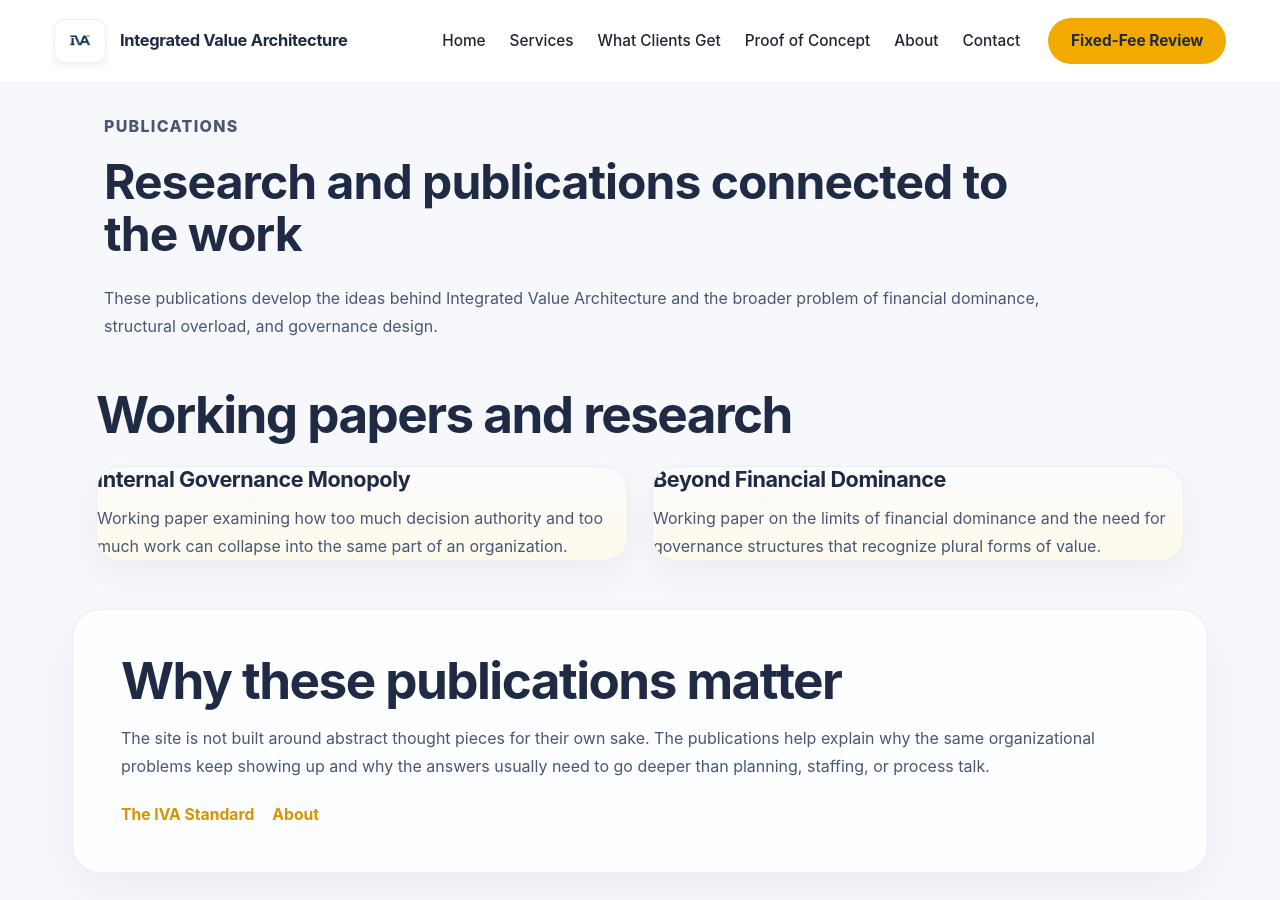
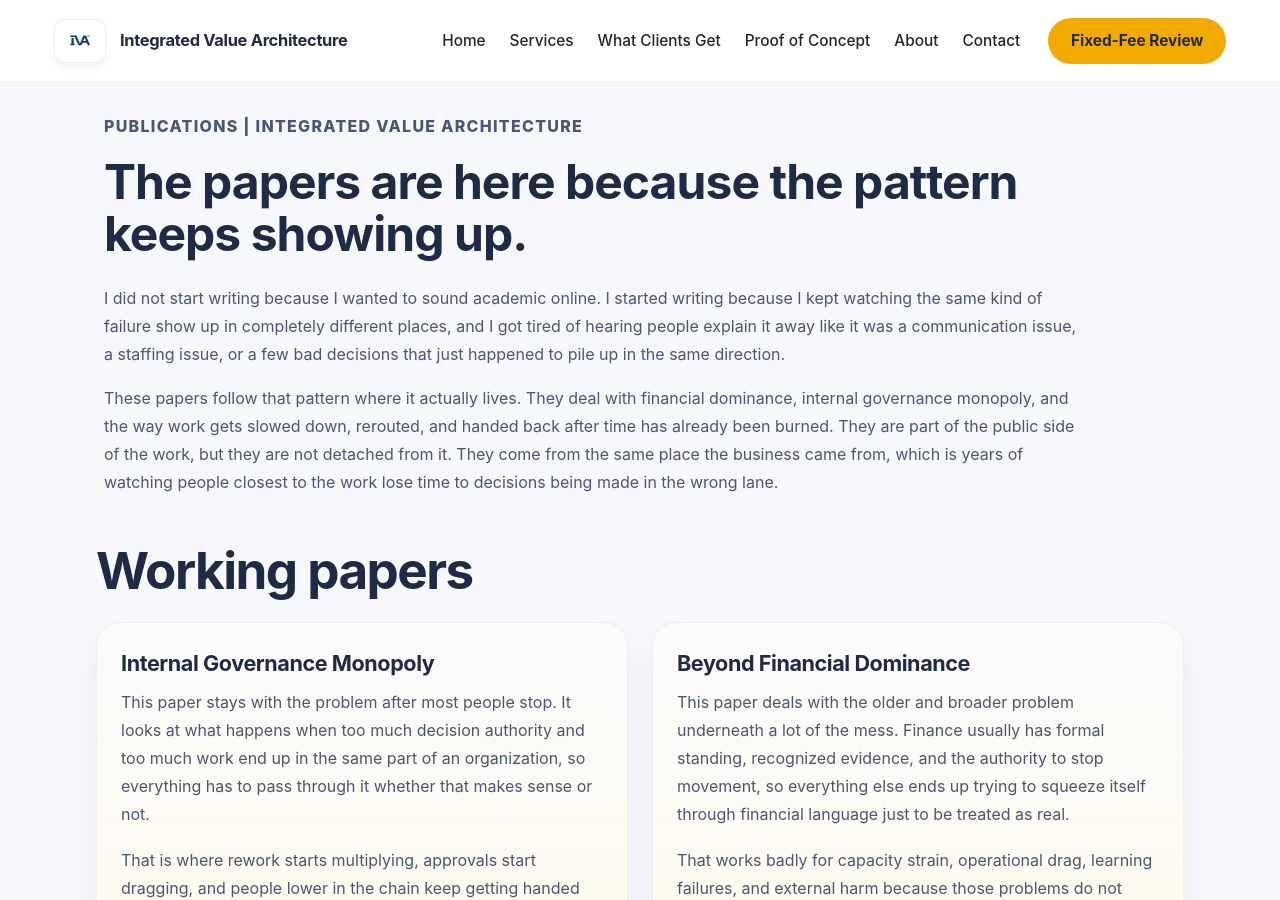
Before and after one commit to efost7873/integratedvaluearchitecture.com, a Jekyll site: the page built from publications.html, in a window 1280 px wide and 900 px high. Built offline with Jekyll 4.4.1, drawn with Linux system fonts in a browser that asks for light colours; some of the changed text lies outside the part shown.

Commit message:
Revise publications page content and structure
Updated the content and structure of the publications page to enhance clarity and detail about the research topics. Revised descriptions and headings for better alignment with the themes of financial dominance and governance.

```diff
--- a/publications.html
+++ b/publications.html
@@ -1,66 +1,117 @@
 ---
 layout: default
 title: Publications and Research | Integrated Value Architecture
-description: Publications and research by Evan Foster related to governance architecture, financial dominance, and structural problems in organizations.
+description: Working papers and research by Evan Foster on financial dominance, internal governance monopoly, and the structural failures that keep work stuck, rerouted, and cleaned up by the wrong people.
 permalink: /publications/
 schema_type: CollectionPage
 ---
 
 <section class="page-header">
   <div class="container narrow">
-    <p class="eyebrow">Publications</p>
-    <h1>Research and publications connected to the work</h1>
+    <p class="eyebrow">Publications | Integrated Value Architecture</p>
+    <h1>The papers are here because the pattern keeps showing up.</h1>
     <p>
-      These publications develop the ideas behind Integrated Value Architecture and the broader problem of financial dominance,
-      structural overload, and governance design.
+      I did not start writing because I wanted to sound academic online. I started writing because I kept watching the same kind of failure show up in completely different places, and I got tired of hearing people explain it away like it was a communication issue, a staffing issue, or a few bad decisions that just happened to pile up in the same direction.
+    </p>
+    <p>
+      These papers follow that pattern where it actually lives. They deal with financial dominance, internal governance monopoly, and the way work gets slowed down, rerouted, and handed back after time has already been burned. They are part of the public side of the work, but they are not detached from it. They come from the same place the business came from, which is years of watching people closest to the work lose time to decisions being made in the wrong lane.
     </p>
   </div>
 </section>
 
 <section class="section">
   <div class="container narrow">
-    <h2>Working papers and research</h2>
+    <h2>Working papers</h2>
 
     <div class="card-grid two-up">
       <article class="info-card">
+        <a class="card-link" href="https://papers.ssrn.com/sol3/papers.cfm?abstract_id=6444178">
           <h3>Internal Governance Monopoly</h3>
           <p>
-          Working paper examining how too much decision authority and too much work can collapse into the same part of an organization.
+            This paper stays with the problem after most people stop. It looks at what happens when too much decision authority and too much work end up in the same part of an organization, so everything has to pass through it whether that makes sense or not.
           </p>
+          <p>
+            That is where rework starts multiplying, approvals start dragging, and people lower in the chain keep getting handed corrections after somebody farther from the work has already burned the time.
+          </p>
+        </a>
       </article>
 
       <article class="info-card">
+        <a class="card-link" href="https://papers.ssrn.com/sol3/papers.cfm?abstract_id=6050034">
           <h3>Beyond Financial Dominance</h3>
           <p>
-          Working paper on the limits of financial dominance and the need for governance structures that recognize plural forms of value.
+            This paper deals with the older and broader problem underneath a lot of the mess. Finance usually has formal standing, recognized evidence, and the authority to stop movement, so everything else ends up trying to squeeze itself through financial language just to be treated as real.
           </p>
+          <p>
+            That works badly for capacity strain, operational drag, learning failures, and external harm because those problems do not disappear just because somebody translated them into cost after the damage was already done.
+          </p>
+        </a>
       </article>
+    </div>
+
+    <div class="inline-links">
+      <a href="https://papers.ssrn.com/sol3/cf_dev/AbsByAuth.cfm?per_id=7724576">SSRN Author Page</a>
+      <a href="https://orcid.org/0009-0005-8361-2495">ORCID Profile</a>
     </div>
   </div>
 </section>
 
 <section class="section alt">
   <div class="container narrow">
-    <h2>Why these publications matter</h2>
+    <h2>What these papers are actually doing</h2>
     <p>
-      The site is not built around abstract thought pieces for their own sake.
-      The publications help explain why the same organizational problems keep showing up and why the answers usually need to go deeper than planning, staffing, or process talk.
+      They are not here to decorate the site or make the business look more serious by stacking a few abstract ideas in the corner. They are doing real work. They help name the failure clearly, show that the pattern is structural, and give the public side of IVA a stronger footing without turning the site into a theory museum.
+    </p>
+    <p>
+      That matters because a lot of organizations are living with the same problem already, but the language around it is weak. The staff member doing cleanup knows it. The manager waiting on the same approval chain knows it. The person who has to send the correction back down for the fourth time knows it. What is usually missing is not awareness. What is missing is a way to describe the pattern without blaming the people carrying it.
     </p>
     <div class="inline-links">
-      <a href="/standard/">The IVA Standard</a>
-      <a href="/about/">About</a>
+      <a href="/common-problems-we-fix/">Common Problems We Fix</a>
+      <a href="/decision-rights-redesign/">Decision Rights Redesign</a>
+      <a href="/good-governance/">Good Governance</a>
     </div>
   </div>
 </section>
 
 <section class="section">
   <div class="container narrow">
-    <h2>Related pages</h2>
+    <h2>If you read them, start with the scenes they point to</h2>
+    <p>
+      Start with the budget that takes two months because it keeps coming back for tiny corrections while nobody changes the actual decision. Start with the report that gets rewritten three times because the wrong person still has to approve it. Start with the team that already knows what needs to happen but still has to wait for somebody farther from the issue to touch it first. That is the ground these papers stand on.
+    </p>
+    <p>
+      The point is not to win an argument in cleaner language. The point is to get closer to the part organizations keep trying not to say out loud, which is that the work is often not failing because people do not care or do not understand. It is failing because authority, review, and accountability have been arranged in a way that keeps generating delay and cleanup work.
+    </p>
+  </div>
+</section>
+
+<section class="section alt">
+  <div class="container narrow">
+    <h2>How this connects back to the business</h2>
+    <p>
+      The publications are public. The client work is applied. They still come from the same place. I am looking at the same kinds of failures in both. The difference is that the papers develop the argument in public, while the service work goes into the documents, traces where the work is actually landing, and helps change the setup so the same pressure does not keep rolling downhill.
+    </p>
+    <p>
+      So this page is not separate from the rest of the site. It is one more way to see the same problem from a different angle. Some people start with the services because the mess is already sitting on their desk. Some people start here because they want the deeper argument first. Either way, the issue underneath it is the same.
+    </p>
     <div class="inline-links">
       <a href="/services/">Services</a>
-      <a href="/common-problems-we-fix/">Common Problems We Fix</a>
-      <a href="/evan-foster-springfield-il/">Evan Foster in Springfield, Illinois</a>
-      <a href="/contact/">Contact</a>
+      <a href="/what-clients-get/">What Clients Get</a>
+      <a href="/standard/">The IVA Standard</a>
+      <a href="/about/">About Evan Foster</a>
     </div>
   </div>
 </section>
+
+<section class="section final-cta">
+  <div class="container narrow">
+    <h2>If the papers sound familiar, the work probably will too.</h2>
+    <p>
+      When the same issue keeps getting slowed down, sent back, or cleaned up by the same people, that usually is not random. It usually means the structure is still handing work to the wrong lane.
+    </p>
+    <div class="cta-block">
+      <a class="button primary" href="/fixed-fee-review/">Start with a Fixed-Fee Review</a>
+      <a class="button secondary" href="/contact/">Contact</a>
+    </div>
+  </div>
+</section>
```
Lines whose indentation alone changed are shown as unchanged.
